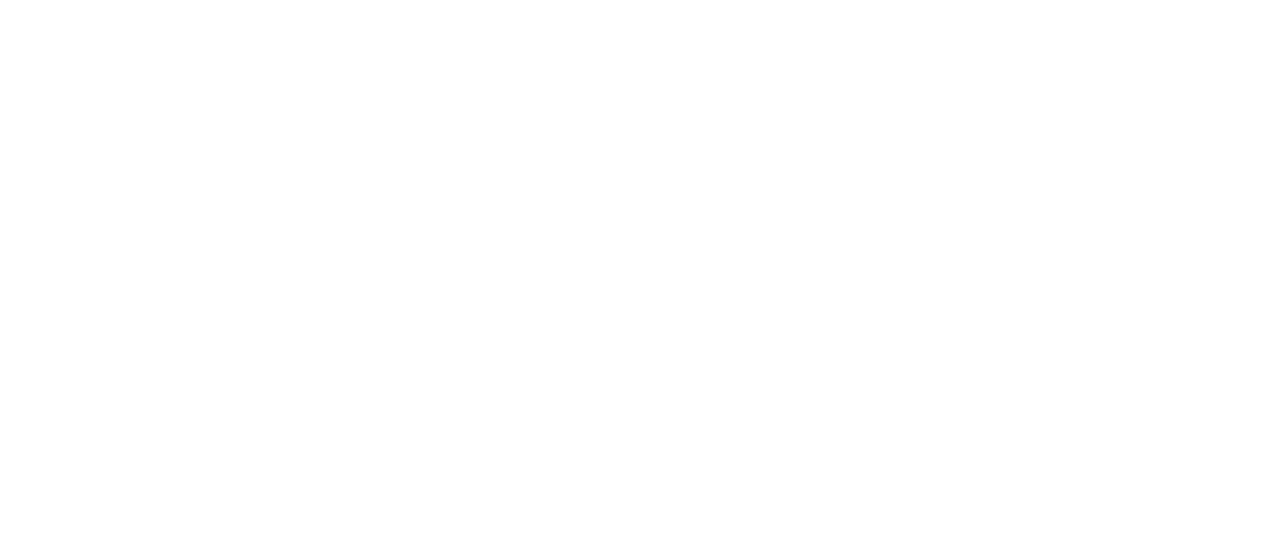
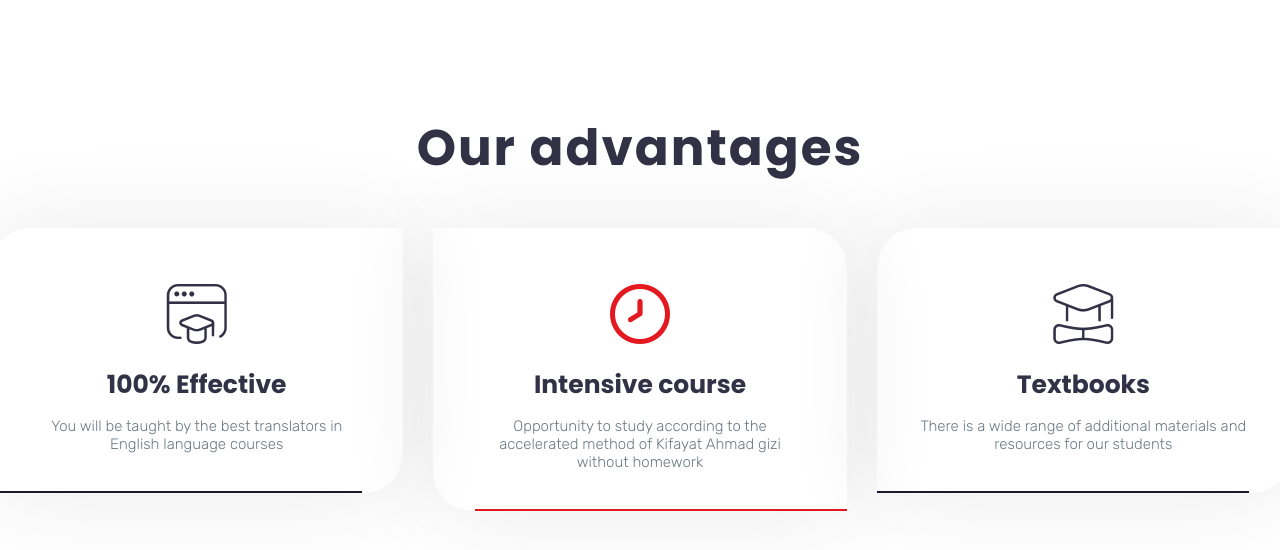
Before and after one commit to umn1ch/school-react-ts-vite, a React (Vite) app: page / in a window 1280 px wide. Shown: the part 1116-1666 px from the top of the page. Before the commit the page ends 800 px from the top, so only its background shows below. Built offline with nearby package versions, Linux system fonts and the light colour scheme.

Commit message:
Advantages + Video sections w/ props

```diff
--- /dev/null
+++ b/src/components/AdvantagesCard.tsx
@@ -0,0 +1,26 @@
+import React from 'react';
+
+import '../styles/css/AdvantagesCard.css';
+
+interface AdvantagesCardProps {
+    title: string;
+    description: string;
+    iconClass: string;
+    titleId?: string;
+    descriptionId?: string;
+    cardId?: string;
+}
+
+const AdvantagesCard: React.FC<AdvantagesCardProps> = (props: string) => {
+    return (
+        <div className="card-container">
+            <div className="advantages-card" id={props.cardId}>
+                <i className={props.iconClass}></i>
+                <div className="card-title" id={props.titleId}>{props.title}</div>
+                <div className="card-description" id={props.descriptionId}>{props.description}</div>
+            </div>
+        </div>
+    );
+}
+
+export default AdvantagesCard;
--- /dev/null
+++ b/src/components/AdvantagesSection.tsx
@@ -0,0 +1,40 @@
+import React from 'react';
+
+import AdvantagesCard from './AdvantagesCard';
+
+import '../styles/css/AdvantagesSection.css'
+
+function AdvantagesSection () {
+    return (
+        <>
+            <section className="advantages">
+                <h2 id="advantages">Our advantages</h2>
+                <div className="cards-container">
+                    <AdvantagesCard
+                        title="100% Effective"
+                        description="You will be taught by the best translators in English language courses"
+                        iconClass="fi fi-tr-lesson"
+                        titleId="advantages-effective"
+                        descriptionId="advantages-translators"
+                    />
+                    <AdvantagesCard
+                        title="Intensive course"
+                        description="Opportunity to study according to the accelerated method of Kifayat Ahmad gizi without homework"
+                        iconClass="fi fi-rr-clock"
+                        titleId="advantages-course"
+                        descriptionId="advantages-opportunity"
+                        cardId="second-card"
+                    />
+                    <AdvantagesCard
+                        title="Textbooks"
+                        description="There is a wide range of additional materials and resources for our students"
+                        iconClass="fi fi-tr-student-alt"
+                        titleId="advantages-textbooks"
+                        descriptionId="advantages-range"
+                    />
+                </div>
+            </section>
+        </>);
+}
+
+export default AdvantagesSection;
--- /dev/null
+++ b/src/components/VideoSection.tsx
@@ -0,0 +1,19 @@
+import React from 'react';
+
+import '../styles/css/VideoSection.css'
+
+import VideoSrc from '../videos/video.mp4';
+import Banner from '../images/banner.jpg'
+
+function VideoSection () {
+    return (
+        <>
+        <section className="video">
+            <video src={VideoSrc} controls></video>
+            <img src={Banner} alt="" />
+        </section>
+        </>
+    )
+}
+
+export default VideoSection;
--- a/src/pages/HomePage.tsx
+++ b/src/pages/HomePage.tsx
@@ -3,7 +3,8 @@
 import Floater from '../components/Floater';
 import Header from '../components/Header';
 import SwiperComponent from '../components/Swiper';
-
+import VideoSection from '../components/VideoSection';
+import AdvantagesSection from '../components/AdvantagesSection';
 
 function HomePage () {
     return (
@@ -11,6 +12,8 @@
         <Floater />
         <Header />
         <SwiperComponent />
+        <VideoSection />
+        <AdvantagesSection />
         </>
     );
 }
--- /dev/null
+++ b/src/styles/AdvantagesCard.scss
@@ -0,0 +1,76 @@
+.advantages-card {
+    box-shadow: 0px 0px 90px 0px rgba(47, 47, 47, 0.1);
+    text-align: center;
+    position: relative;
+    padding: 50px 40px 40px;
+}
+
+.card-container:nth-of-type(odd) .advantages-card {
+    border-radius: 40px 0px 40px 0px;
+}
+
+.card-container:nth-of-type(even) .advantages-card {
+    border-radius: 0px 40px 0px 40px;
+}
+
+.advantages-card::before {
+    height: 2px;
+    width: 90%;
+    left: 0;
+    background: #1b1a2f;
+    bottom: 0;
+    position: absolute;
+    content: "";
+    transition: all 0.3s ease-in-out;
+}
+
+.advantages-card:hover {
+    color: #e4181f;
+    transition: all 0.3s ease-in-out;
+}
+
+.advantages-card:hover::before {
+    background: #e4181f;
+}
+
+#second-card::before {
+    left:auto;
+    right: 0;
+    background: #e4181f;
+}
+
+#second-card {
+    & i {
+        color: #e4181f;
+    }
+}
+
+.card-container {
+    flex: 0 0 33.333333%;
+    max-width: 33.333333%;
+    padding: 0 15px;
+}
+
+.card-title {
+    font-weight: 700;
+    font-size: 25px;
+    padding: 0px;
+    line-height: 34px;
+}
+
+.card-description {
+    font-size: 15px;
+    font-weight: 300;
+    padding-top: 15px;
+    margin: 0;
+    color: #6a7a83;
+    font-family: Rubik;
+}
+
+@media screen and (max-width: 767px) {
+    .card-container {
+        flex: 0 0 100%;
+        max-width: 100%;
+        padding: 10px 0;
+    }
+}
--- /dev/null
+++ b/src/styles/AdvantagesSection.scss
@@ -0,0 +1,33 @@
+@media screen and (max-width: 767px) {
+    .cards-container {
+        flex-direction: column;
+    }
+}
+
+.advantages {
+    font-family: Poppins;
+    color: #333146;
+    display: flex;
+    flex-direction: column;
+    justify-content: center;
+    align-items: center;
+    max-width: 1240px;
+    margin: auto;
+    margin-bottom: 130px;
+
+    & i {
+        font-size: 60px;
+    }
+}
+
+@media screen and (max-width: 1149px) {
+    .advantages {
+        max-width: 90%;
+    }
+}
+
+.cards-container {
+    display: flex;
+    justify-content: center;
+    align-items: flex-start;
+}
--- /dev/null
+++ b/src/styles/VideoSection.scss
@@ -0,0 +1,41 @@
+.video {
+    margin: 130px 0;
+    display: flex;
+    justify-content: center;
+    align-items: center;
+
+    & video {
+        padding: 0 15px;
+        width: 590px;
+    }
+
+    & img {
+        padding: 0 15px;
+    }
+}
+
+@media screen and (max-width: 1149px) {
+    .video {
+        flex-direction: column;
+
+        & video {
+            padding: 25px 0;
+        }
+    }
+}
+
+@media screen and (max-width: 767px) {
+    .video {
+        width: 90%;
+
+        & video {
+            width: 100%;
+            margin-left: 10%;
+        }
+
+        & img {
+            width: 100%;
+            margin-left: 10%;
+        }
+    }
+}
--- /dev/null
+++ b/src/styles/css/AdvantagesCard.css
@@ -0,0 +1,81 @@
+.advantages-card {
+  -webkit-box-shadow: 0px 0px 90px 0px rgba(47, 47, 47, 0.1);
+          box-shadow: 0px 0px 90px 0px rgba(47, 47, 47, 0.1);
+  text-align: center;
+  position: relative;
+  padding: 50px 40px 40px;
+}
+
+.card-container:nth-of-type(odd) .advantages-card {
+  border-radius: 40px 0px 40px 0px;
+}
+
+.card-container:nth-of-type(even) .advantages-card {
+  border-radius: 0px 40px 0px 40px;
+}
+
+.advantages-card::before {
+  height: 2px;
+  width: 90%;
+  left: 0;
+  background: #1b1a2f;
+  bottom: 0;
+  position: absolute;
+  content: "";
+  -webkit-transition: all 0.3s ease-in-out;
+  transition: all 0.3s ease-in-out;
+}
+
+.advantages-card:hover {
+  color: #e4181f;
+  -webkit-transition: all 0.3s ease-in-out;
+  transition: all 0.3s ease-in-out;
+}
+
+.advantages-card:hover::before {
+  background: #e4181f;
+}
+
+#second-card::before {
+  left: auto;
+  right: 0;
+  background: #e4181f;
+}
+
+#second-card i {
+  color: #e4181f;
+}
+
+.card-container {
+  -webkit-box-flex: 0;
+      -ms-flex: 0 0 33.333333%;
+          flex: 0 0 33.333333%;
+  max-width: 33.333333%;
+  padding: 0 15px;
+}
+
+.card-title {
+  font-weight: 700;
+  font-size: 25px;
+  padding: 0px;
+  line-height: 34px;
+}
+
+.card-description {
+  font-size: 15px;
+  font-weight: 300;
+  padding-top: 15px;
+  margin: 0;
+  color: #6a7a83;
+  font-family: Rubik;
+}
+
+@media screen and (max-width: 767px) {
+  .card-container {
+    -webkit-box-flex: 0;
+        -ms-flex: 0 0 100%;
+            flex: 0 0 100%;
+    max-width: 100%;
+    padding: 10px 0;
+  }
+}
--- /dev/null
+++ b/src/styles/css/AdvantagesSection.css
@@ -0,0 +1,48 @@
+@media screen and (max-width: 767px) {
+  .cards-container {
+    -webkit-box-orient: vertical;
+    -webkit-box-direction: normal;
+        -ms-flex-direction: column;
+            flex-direction: column;
+  }
+}
+.advantages {
+  font-family: Poppins;
+  color: #333146;
+  display: -webkit-box;
+  display: -ms-flexbox;
+  display: flex;
+  -webkit-box-orient: vertical;
+  -webkit-box-direction: normal;
+      -ms-flex-direction: column;
+          flex-direction: column;
+  -webkit-box-pack: center;
+      -ms-flex-pack: center;
+          justify-content: center;
+  -webkit-box-align: center;
+      -ms-flex-align: center;
+          align-items: center;
+  max-width: 1240px;
+  margin: auto;
+  margin-bottom: 130px;
+}
+.advantages i {
+  font-size: 60px;
+}
+
+@media screen and (max-width: 1149px) {
+  .advantages {
+    max-width: 90%;
+  }
+}
+.cards-container {
+  display: -webkit-box;
+  display: -ms-flexbox;
+  display: flex;
+  -webkit-box-pack: center;
+      -ms-flex-pack: center;
+          justify-content: center;
+  -webkit-box-align: start;
+      -ms-flex-align: start;
+          align-items: flex-start;
+}
--- /dev/null
+++ b/src/styles/css/VideoSection.css
@@ -0,0 +1,44 @@
+.video {
+  margin: 130px 0;
+  display: -webkit-box;
+  display: -ms-flexbox;
+  display: flex;
+  -webkit-box-pack: center;
+      -ms-flex-pack: center;
+          justify-content: center;
+  -webkit-box-align: center;
+      -ms-flex-align: center;
+          align-items: center;
+}
+.video video {
+  padding: 0 15px;
+  width: 590px;
+}
+.video img {
+  padding: 0 15px;
+}
+
+@media screen and (max-width: 1149px) {
+  .video {
+    -webkit-box-orient: vertical;
+    -webkit-box-direction: normal;
+        -ms-flex-direction: column;
+            flex-direction: column;
+  }
+  .video video {
+    padding: 25px 0;
+  }
+}
+@media screen and (max-width: 767px) {
+  .video {
+    width: 90%;
+  }
+  .video video {
+    width: 100%;
+    margin-left: 10%;
+  }
+  .video img {
+    width: 100%;
+    margin-left: 10%;
+  }
+}
```
Also changed, not shown: src/components/Navigation.tsx (added), 1 other file (tests, documents, lock files or other folders).
